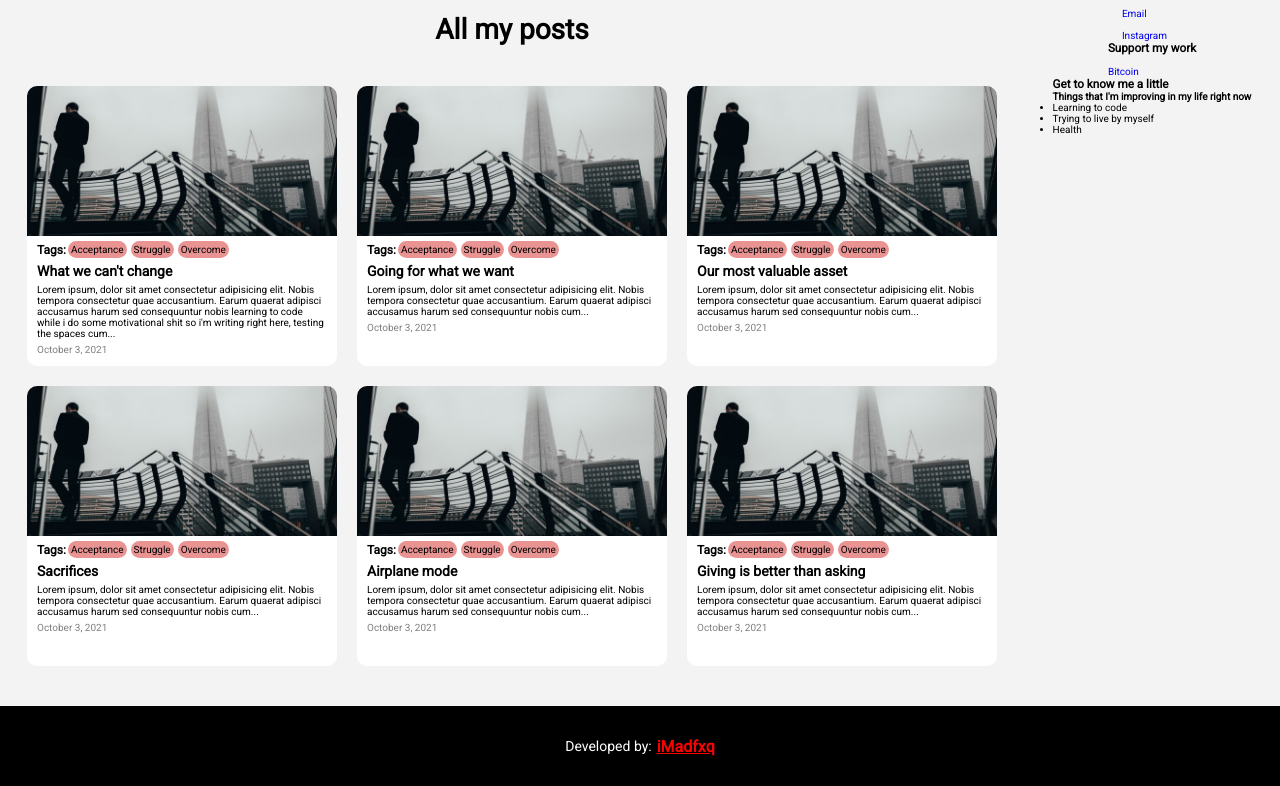
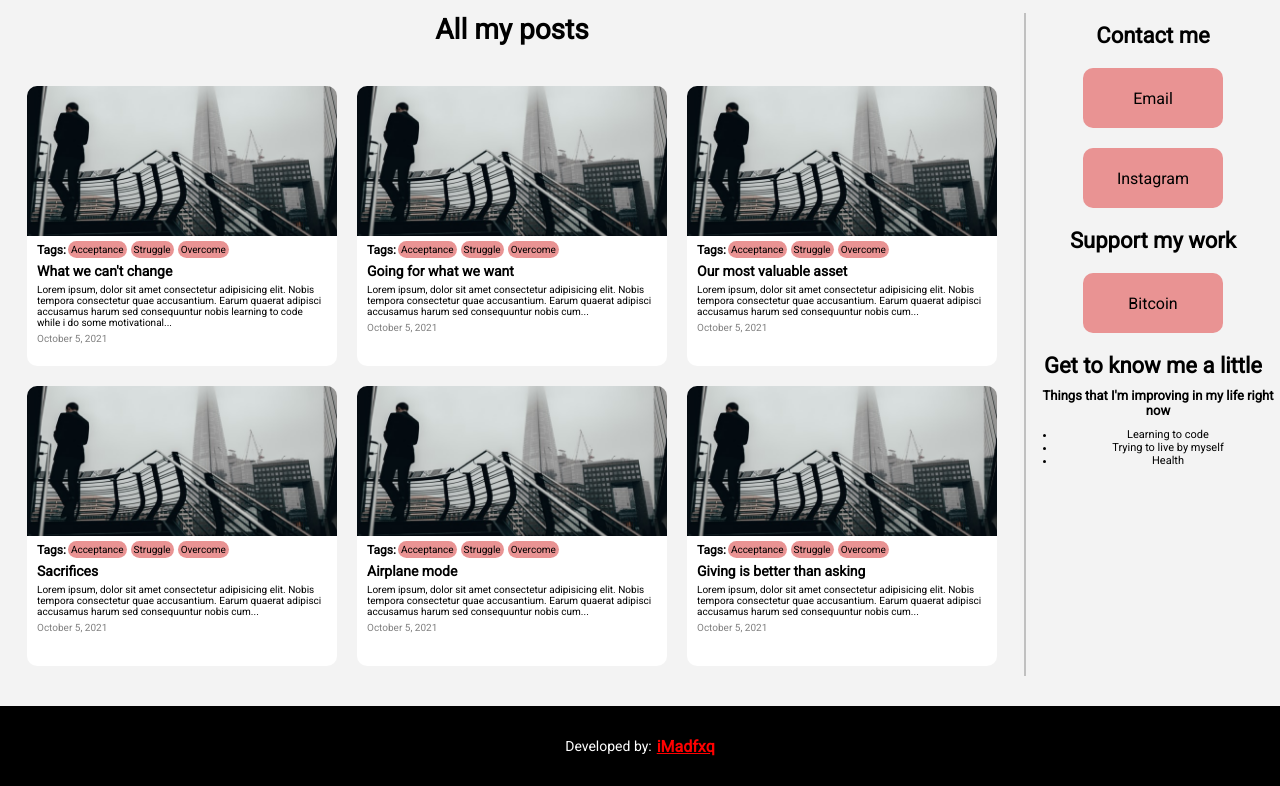
Before and after one commit to iMadfxq/my-blog, a plain HTML site: page index.html in a window 1280 px wide. Shown: the part 97-883 px from the top of the page. Drawn offline with Linux system fonts and the light colour scheme.

Commit message:
Started styling aside

```diff
--- a/css/style.css
+++ b/css/style.css
@@ -128,8 +128,54 @@ header {
   flex-direction: column;
   align-items: center;
   width: 20%;
+  margin-block: 30px;
+  border-inline-start: 2px solid rgb(192, 192, 192);
 }
-
+.main__extra--container h3 {
+  font-size: 2.2rem;
+  margin: 10px 10px;
+  text-align: center;
+}
+.main__extra--container a {
+  width: 140px;
+  height: 60px;
+  display: flex;
+  justify-content: center;
+  align-items: center;
+  font-size: 1.6rem;
+  background-color: rgb(233, 147, 147);
+  margin: 10px;
+  border-radius: 10px;
+  color: black;
+}
+.main__extra--contact {
+  display: flex;
+  flex-direction: column;
+  align-items: center;
+}
+.main__extra--support {
+  display: flex;
+  flex-direction: column;
+  align-items: center;
+}
+.main__extra--info {
+  display: flex;
+  flex-direction: column;
+  align-items: center;
+}
+.main__extra--info h4 {
+  font-size: 1.3rem;
+  margin-inline-start: 10px;
+  text-align: center;
+}
+.main__extra--info li {
+  margin-inline-start: 30px;
+  font-size: 1.1rem;
+  text-align: center;
+}
+.main__extra--info li:first-child {
+  margin-block-start: 10px;
+}
 /* FOOTER */
 .footer__info {
   width: 100%;
--- a/index.html
+++ b/index.html
@@ -37,8 +37,8 @@
               <p>Overcome</p>
             </div>
             <h3>What we can't change</h3>
-            <p>Lorem ipsum, dolor sit amet consectetur adipisicing elit. Nobis tempora consectetur quae accusantium. Earum quaerat adipisci accusamus harum sed consequuntur nobis learning to code while i do some motivational shit so i'm writing right here, testing the spaces cum...</p>
-            <span>October 3, 2021</span>
+            <p>Lorem ipsum, dolor sit amet consectetur adipisicing elit. Nobis tempora consectetur quae accusantium. Earum quaerat adipisci accusamus harum sed consequuntur nobis learning to code while i do some motivational...</p>
+            <span>October 5, 2021</span>
           </div>
         </a>
         <a href="" class="post">
@@ -52,7 +52,7 @@
             </div>
             <h3>Going for what we want</h3>
             <p>Lorem ipsum, dolor sit amet consectetur adipisicing elit. Nobis tempora consectetur quae accusantium. Earum quaerat adipisci accusamus harum sed consequuntur nobis cum...</p>
-            <span>October 3, 2021</span>
+            <span>October 5, 2021</span>
           </div>
         </a>
         <a href="" class="post">
@@ -66,7 +66,7 @@
             </div>
             <h3>Our most valuable asset</h3>
             <p>Lorem ipsum, dolor sit amet consectetur adipisicing elit. Nobis tempora consectetur quae accusantium. Earum quaerat adipisci accusamus harum sed consequuntur nobis cum...</p>
-            <span>October 3, 2021</span>
+            <span>October 5, 2021</span>
           </div>
         </a>
         <a href="" class="post">
@@ -80,7 +80,7 @@
             </div>
             <h3>Sacrifices</h3>
             <p>Lorem ipsum, dolor sit amet consectetur adipisicing elit. Nobis tempora consectetur quae accusantium. Earum quaerat adipisci accusamus harum sed consequuntur nobis cum...</p>
-            <span>October 3, 2021</span>
+            <span>October 5, 2021</span>
           </div>
         </a>
         <a href="" class="post">
@@ -94,7 +94,7 @@
             </div>
             <h3>Airplane mode</h3>
             <p>Lorem ipsum, dolor sit amet consectetur adipisicing elit. Nobis tempora consectetur quae accusantium. Earum quaerat adipisci accusamus harum sed consequuntur nobis cum...</p>
-            <span>October 3, 2021</span>
+            <span>October 5, 2021</span>
           </div>
         </a>
         <a href="" class="post">
@@ -108,7 +108,7 @@
             </div>
             <h3>Giving is better than asking</h3>
             <p>Lorem ipsum, dolor sit amet consectetur adipisicing elit. Nobis tempora consectetur quae accusantium. Earum quaerat adipisci accusamus harum sed consequuntur nobis cum...</p>
-            <span>October 3, 2021</span>
+            <span>October 5, 2021</span>
           </div>
         </a>
       </article>
```
